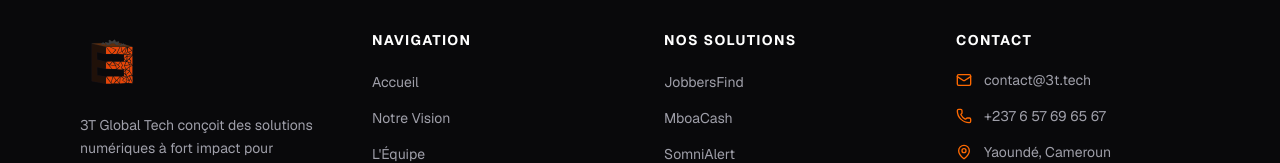
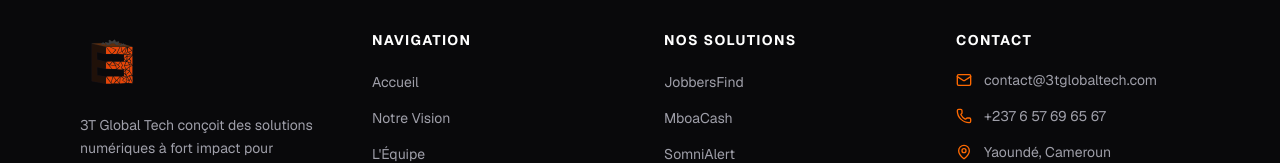
Before and after one commit to ATEUFO/3t_tech, a Next.js app: page / in a window 1280 px wide. Shown: the part 4232-4395 px from the top of the page. Built offline with nearby package versions, Linux system fonts and the light colour scheme.

Commit message:
changing the email.

```diff
--- a/components/layout/Footer.tsx
+++ b/components/layout/Footer.tsx
@@ -230,7 +230,7 @@ export function Footer() {
                   className="flex items-start gap-3 text-sm hover:text-orange-400 transition-colors group"
                 >
                   <Mail className="w-4 h-4 mt-0.5 text-orange-500 flex-shrink-0 group-hover:scale-110 transition-transform" />
-                  contact@3t.tech
+                  contact@3tglobaltech.com
                 </a>
               </li>
               <li>
```
